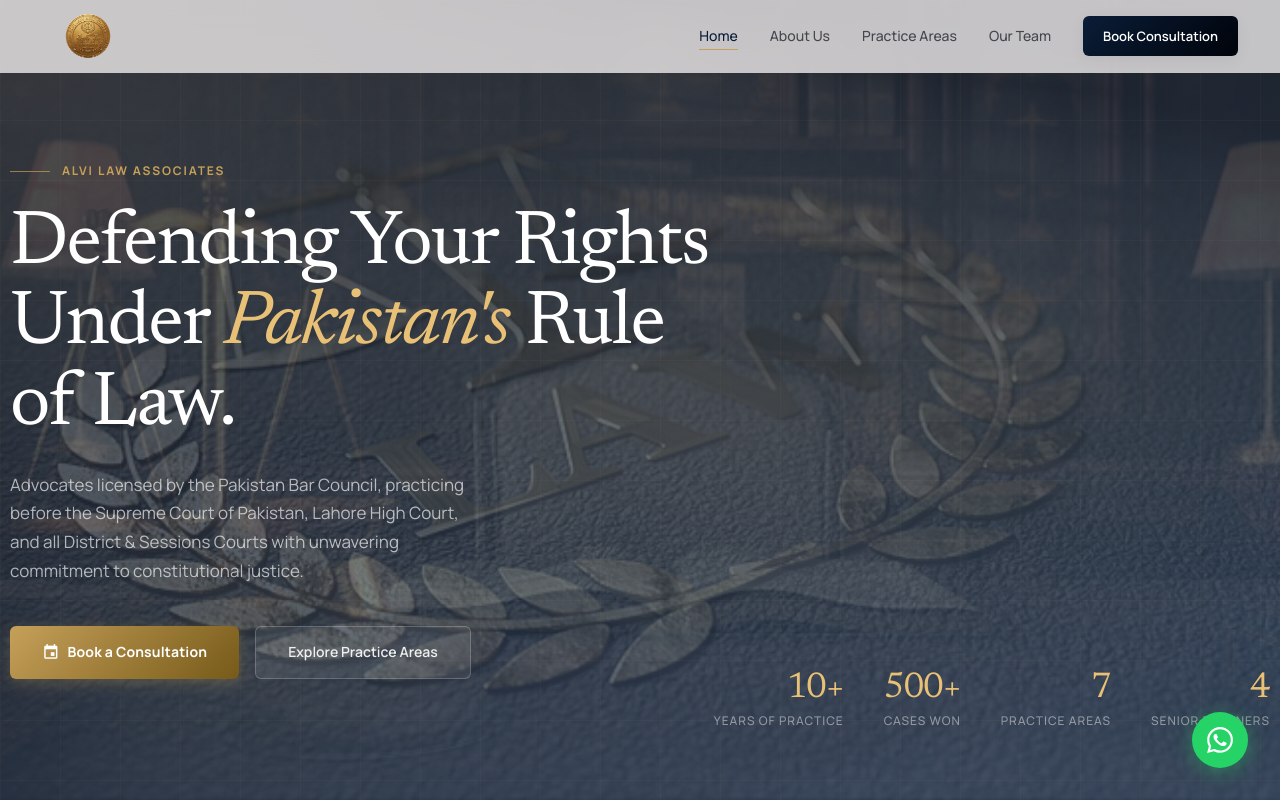
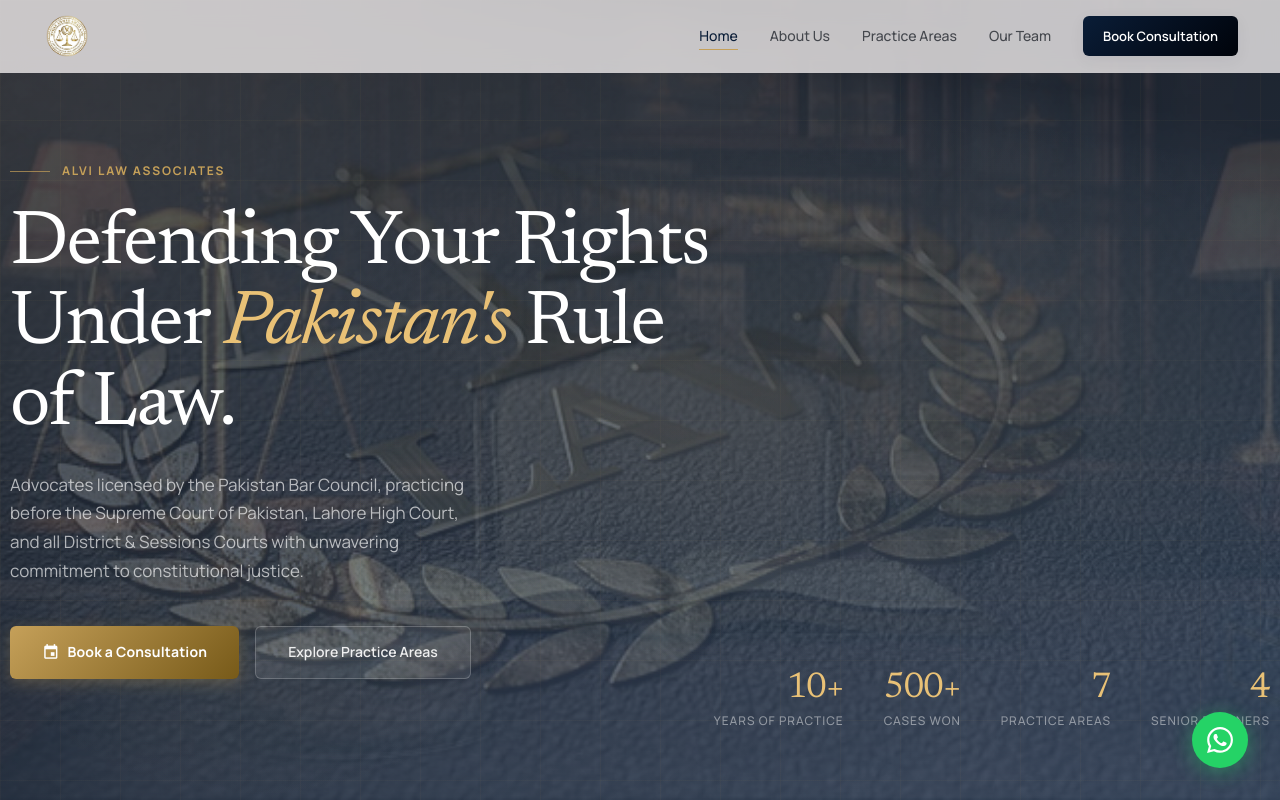
Before and after one commit to UsamaShafique3797/AlviLawAssociates, a plain HTML site: page index.html in a window 1280 px wide. Shown: the top 800 px of the page. Drawn offline with Linux system fonts and the light colour scheme.

Commit message:
logo updated

```diff
--- a/index.html
+++ b/index.html
@@ -14,7 +14,7 @@
   <nav class="nav" id="main-nav" role="navigation" aria-label="Main navigation">
     <div class="container nav-inner">
       <a href="index.html" class="nav-logo" aria-label="Alvi Law Associates - Home">
-        <img src="img/alvilaw.png" alt="Alvi Law Associates" class="nav-logo-img" />
+        <img src="img/logo.png" alt="Alvi Law Associates" class="nav-logo-img" />
       </a>
       <div class="nav-links" role="list">
         <a href="index.html"              class="nav-link" role="listitem">Home</a>
```
Also changed, not shown: img/logo.png (added).
